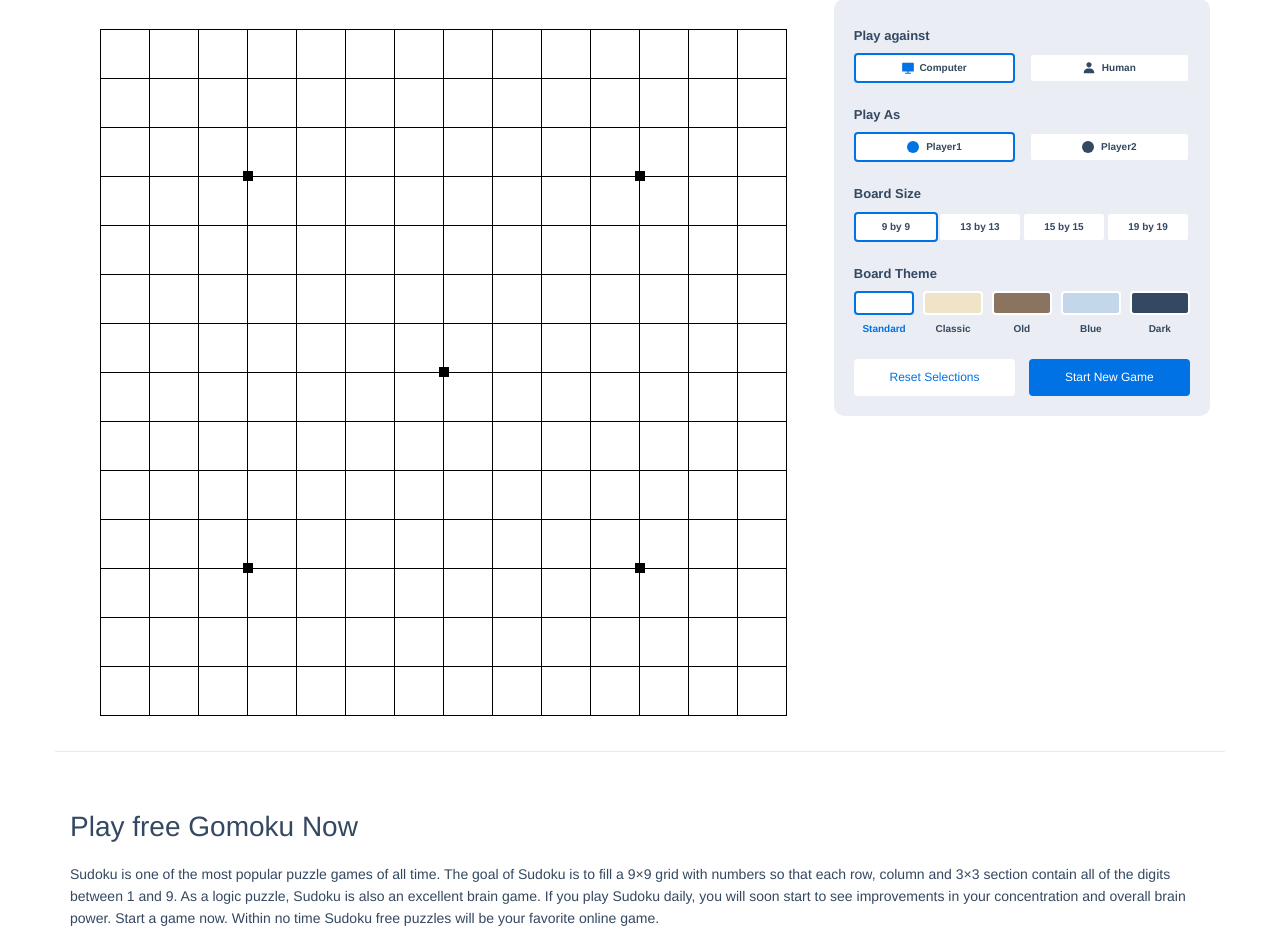
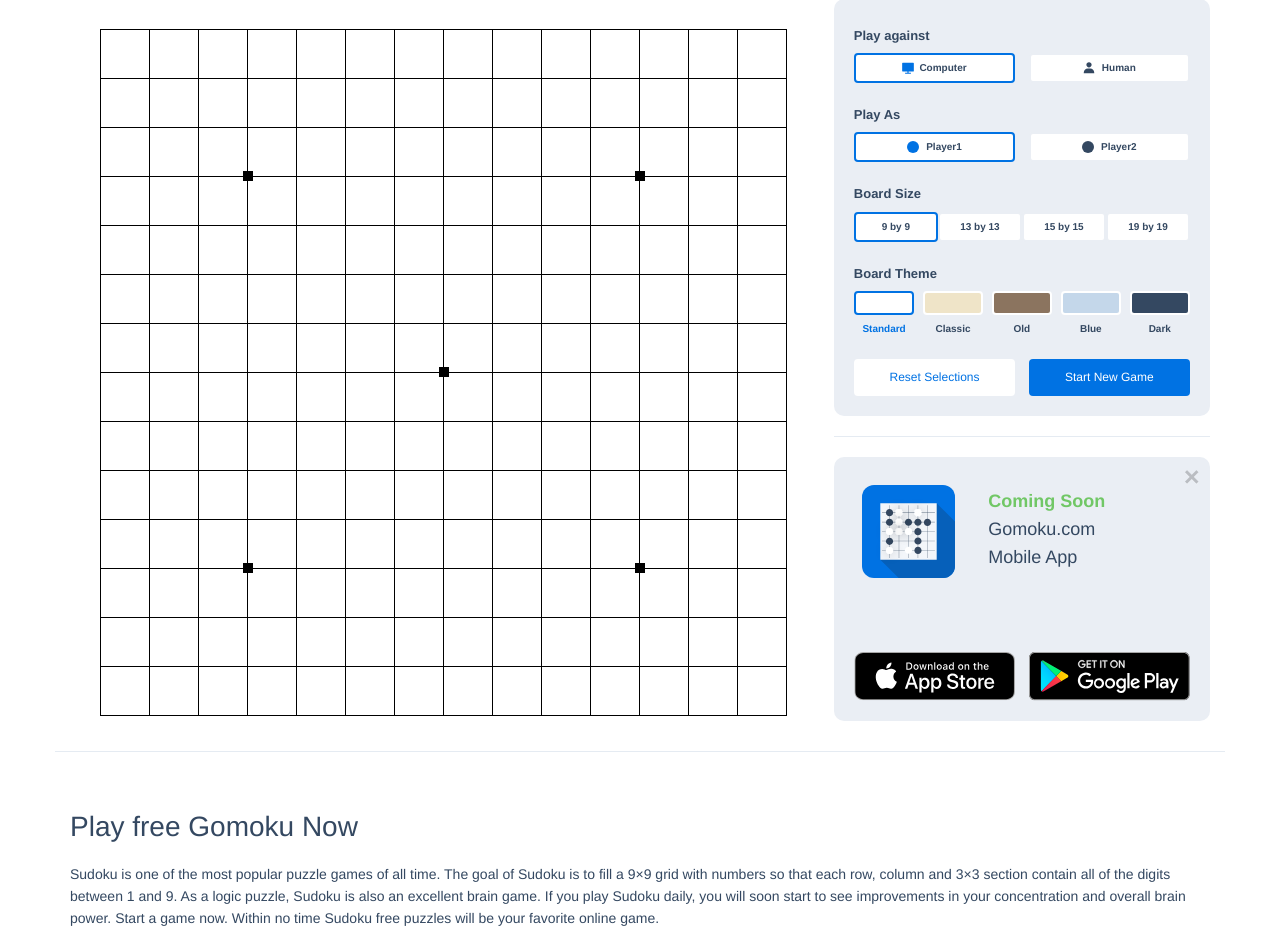
Before and after one commit to Axe-LLC/gomoku.com, a PHP site: page / in a window 1280 px wide. Shown: the part 145-1075 px from the top of the page. Run offline with PHP 8.4, Linux system fonts and the light colour scheme.

Commit message:
Coming soon: added

```diff
--- a/index.html
+++ b/index.html
@@ -91,6 +91,7 @@
 				</div>
 			</div>
 		</div>
+		<div class="game-sidebar">
 			<!-- Game setting -->
 			<div id="game-setting">
 				<h4>Play against</h4>
@@ -155,8 +156,29 @@
 				</div>
 			</div>
 			<!-- Game setting end -->
+			<hr />
 			<!-- Game advertise -->
+			<div class="coming-soon">
+				<div class="flex space-between">
+					<embed src="images/mobile-mark.svg" class="w-35"/>
+					<h5 class="w-60">
+						<strong>Coming Soon</strong><br />
+						Gomoku.com<br />
+						Mobile App
+					</h5>
+				</div>
+				<div class="flex space-between mt-25">
+					<a href="#this" title="App store" class="w-45">
+						<img src="images/appstore.svg" />
+					</a>
+					<a href="#this" title="Google Play" class="w-45">
+						<img src="images/googleplay.svg" />
+					</a>
+				</div>
+				<a href="#this" title="close" class="close">&#x2715;</a>
+			</div>
 			<!-- Game advertise end -->
+		</div>
 	</div>
 	<!-- Game section end -->
 
@@ -202,7 +224,7 @@
 	<!-- page content end -->
 
 	<!-- privacy page -->
-	<div></div>
+	<div class="privacy"></div>
 	<!-- privacy page end -->
 </div>
 <!-- <div id='game-won' data-theme='e' data-role='dialog'>
--- a/js/script.js
+++ b/js/script.js
@@ -6,6 +6,10 @@ $(document).ready(function() {
         $(this).parent().find('label').removeClass('selected');
         $(this).addClass('selected');
     });
+
+    $(".coming-soon .close").on('click', function() {
+        $(".coming-soon").fadeOut();
+    });
 });
 
 $(window).resize(function() {
--- a/style/style.css
+++ b/style/style.css
@@ -492,7 +492,7 @@ ul, li {
 	width: 66%;
 	min-height: 916px;
 }
-.game-wrapper #game-setting {
+.game-wrapper .game-sidebar {
 	width: 33%;
 }
 .ui-body-c, .ui-overlay-c {
@@ -532,7 +532,7 @@ ul, li {
 	font-size: 20px;
 }
 /* game setting */
-#game-setting {
+#game-setting, .coming-soon {
 	padding: 20px;
 	background: #EAEEF4;
 	border-radius: 10px;
@@ -670,3 +670,35 @@ ul, li {
 	background: #0072E3;
 	color: white;
 }
+.game-sidebar hr {
+	border-color: #E5EBF2;
+}
+.flex {	display: flex; }
+.space-between { justify-content: space-between; }
+.w-35 { width: 35%; }
+.w-60 { width: 60%; }
+.w-45 { display:inline-block; width:48%; }
+.mt-25 { margin-top: 25px; }
+.w-45 img {
+	width: 100%;
+	height: auto;
+}
+.coming-soon {
+	position: relative;
+}
+.coming-soon h5 {
+	font-size: 18px;
+	color: #344861;
+	line-height: 28px;
+	font-weight: normal;
+}
+.coming-soon h5 strong {
+	color: #71C766;
+	font-weight: bold;
+}
+.coming-soon .close {
+	position: absolute;
+	top: 10px;
+	right: 10px;
+	color: black;
+}
```
Lines whose indentation alone changed are shown as unchanged.
